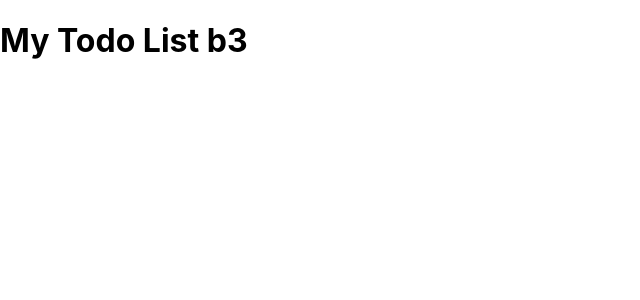
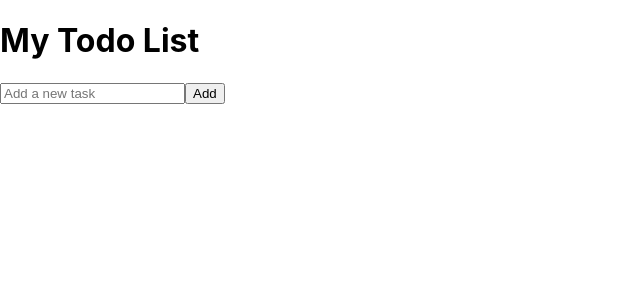
Before and after one commit to XavAsh/b3-todo-2024, a React (Create React App) app: page / in a window 1280 px wide. Shown: the top 300 px of the page, without its empty margins (0-640 px from the left). Built offline with nearby package versions, Linux system fonts and the light colour scheme.

Commit message:
added delete add and bar

```diff
--- a/src/App.js
+++ b/src/App.js
@@ -10,31 +10,29 @@ function App() {
       setNewTodo('');
     }
   };
+  const handleRemoveTodo = (index) => {
+    const newTodos = [...todos];
+    newTodos.splice(index, 1);
+    setTodos(newTodos);
+  }
+
   return (
-    <div className='App'>
-      <h1>My Todo List b3</h1>
+    <div className="App">
+      <h1>My Todo List</h1>
+      <input
+        type="text"
+        value={newTodo}
+        onChange={(e) => setNewTodo(e.target.value)}
+        placeholder="Add a new task"
+      />
+      <button onClick={handleAddTodo}>Add</button>
+      <ul>
+        {todos.map((todo, index) => (
+          <li key={index}>{todo} <button onClick={handleRemoveTodo}>Remove</button></li>
+        ))}
+      </ul>
     </div>
   );
 }
 
-
-//   return (
-//     <div className="App">
-//       <h1>My Todo List</h1>
-//       <input
-//         type="text"
-//         value={newTodo}
-//         onChange={(e) => setNewTodo(e.target.value)}
-//         placeholder="Add a new task"
-//       />
-//       <button onClick={handleAddTodo}>Add</button>
-//       <ul>
-//         {todos.map((todo, index) => (
-//           <li key={index}>{todo}</li>
-//         ))}
-//       </ul>
-//     </div>
-//   );
-// }
-
 export default App;
```
Also changed, not shown: 1 other file (tests, documents, lock files or other folders).
